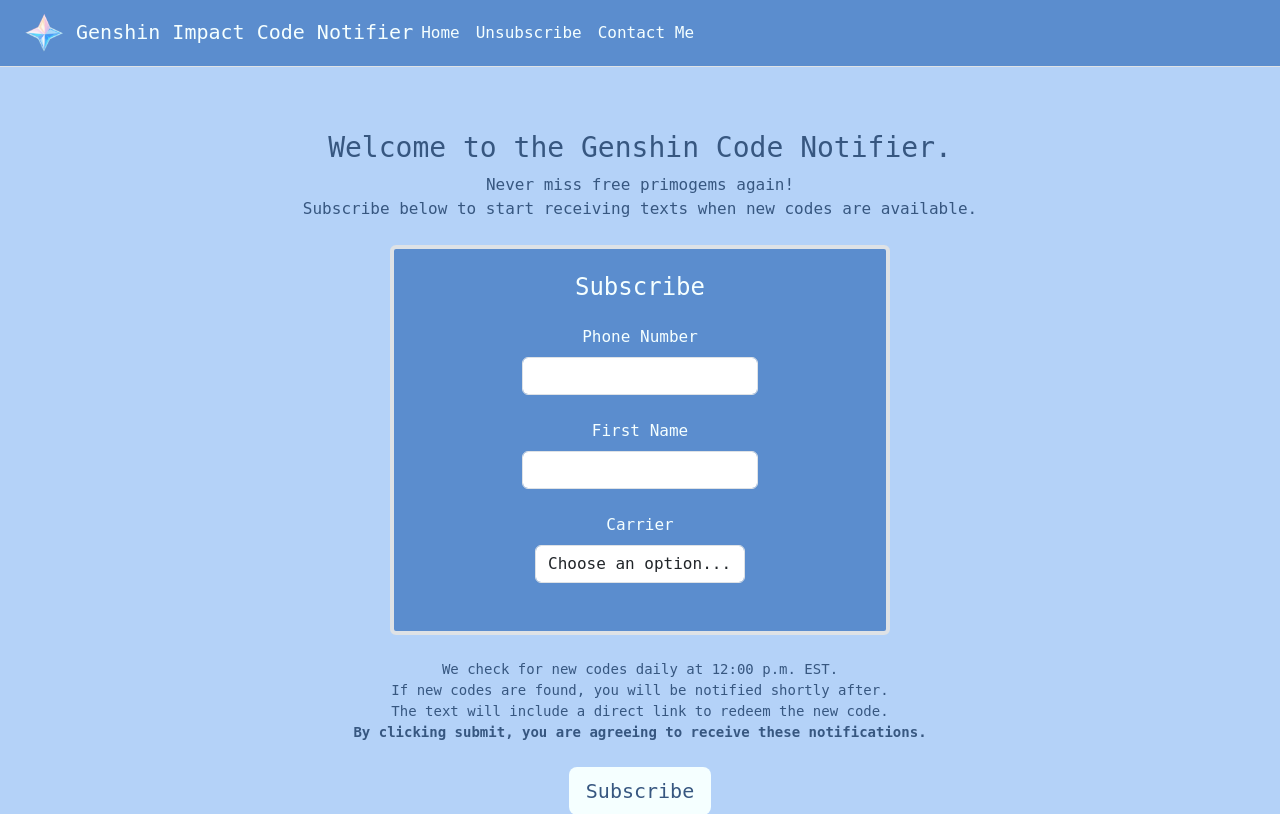
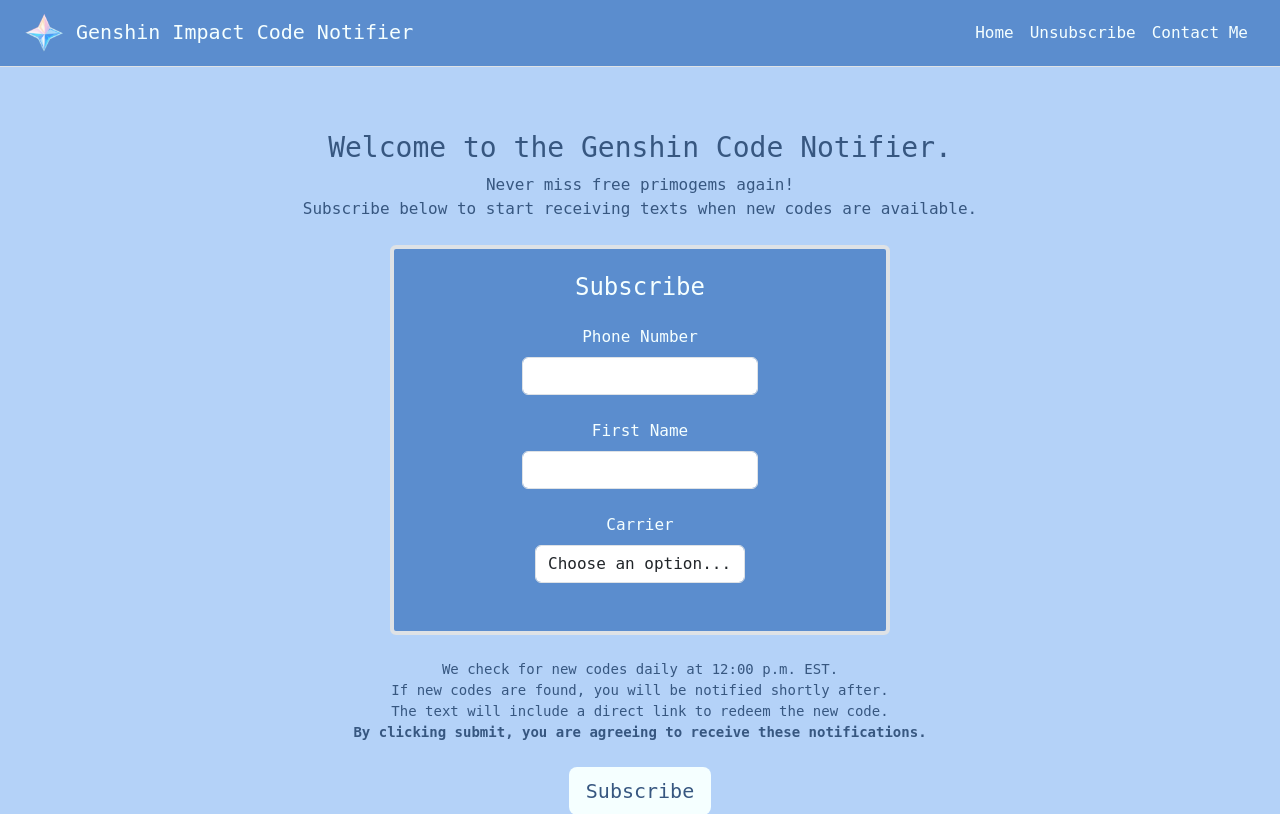
Before and after one commit to baileystarr4/Genshin-Impact-Code-Notifier, a Django app: page / in a window 1280 px wide. Shown: the top 814 px of the page. Run offline with Django 5.2, Linux system fonts and the light colour scheme; parts of the project's set-up code (start-up, migrations or seed data) failed here and were passed over; some web fonts are replaced.

Commit message:
Correct link and icon placement on large screens

```diff
--- a/website/genshin_code_notifier/templates/base.html
+++ b/website/genshin_code_notifier/templates/base.html
@@ -38,7 +38,7 @@
       </a>
 
       <button
-        class="navbar-toggler nav_tog p-0"
+        class="navbar-toggler nav_tog p-0 ms-auto"
         type="button"
         data-bs-toggle="collapse"
         data-bs-target="#navbar"
@@ -50,7 +50,7 @@
       </button>
 
       <div
-        class="collapse navbar-collapse justify-content-start text-start"
+        class="collapse navbar-collapse justify-content-start justify-content-lg-end"
         id="navbar"
       >
         <div class="navbar-nav">
```
